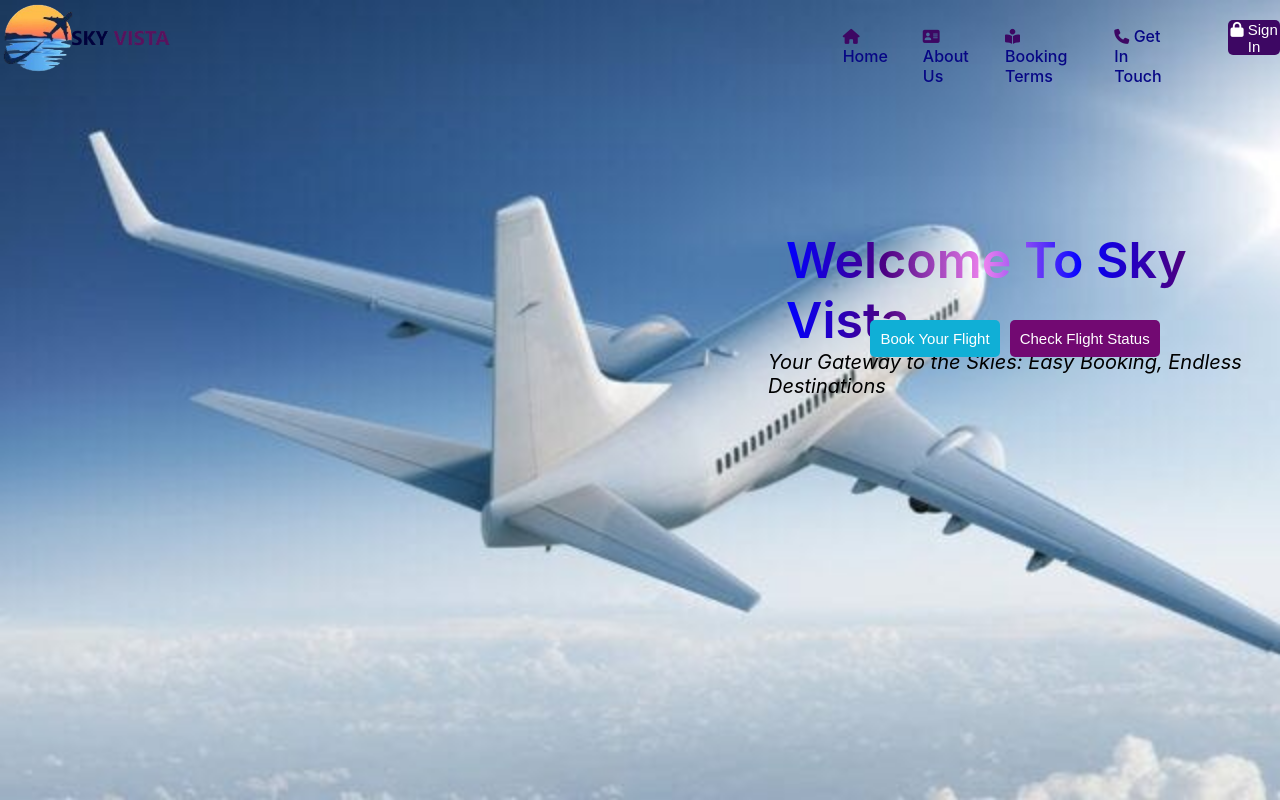
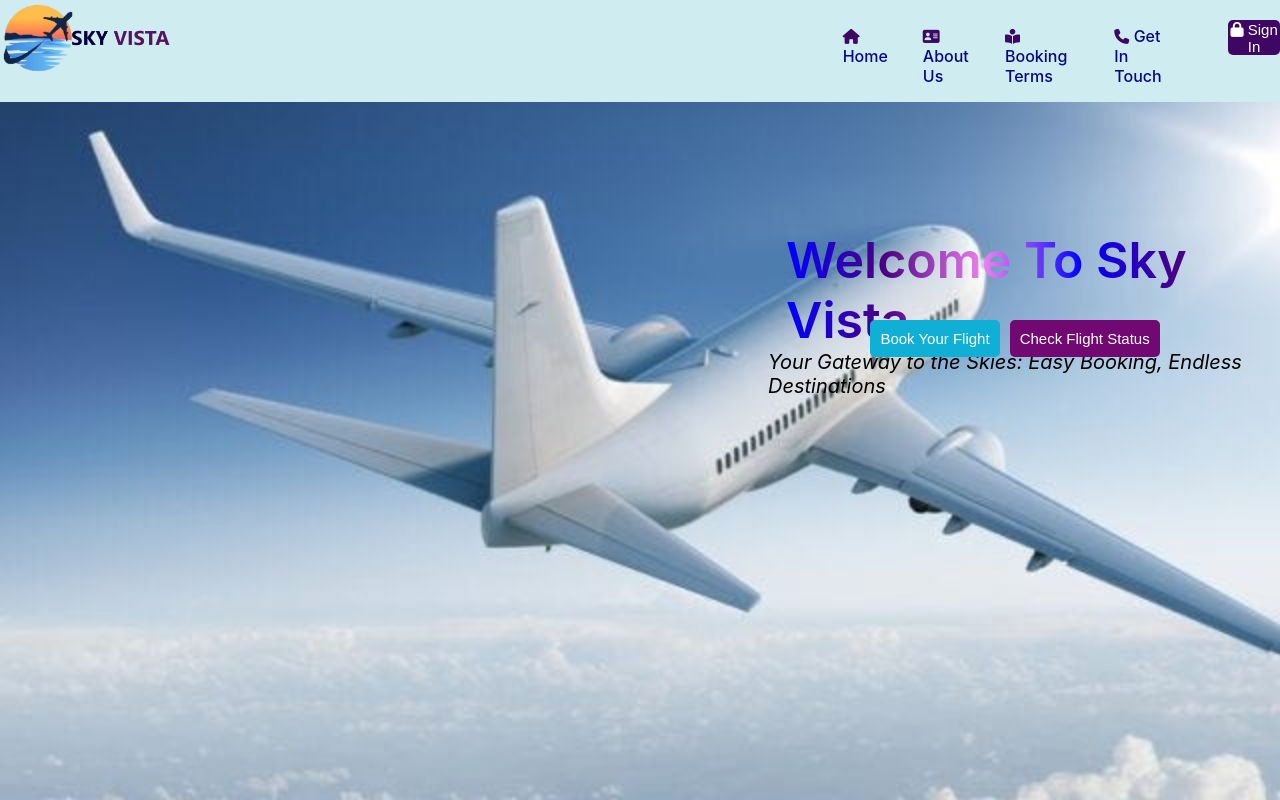
Before and after one commit to SakshiRastogi1302/Flight-Tracking-Application, a React (Create React App) app in the folder Frontend/: page / in a window 1280 px wide. Built offline with nearby package versions, Linux system fonts and the light colour scheme.

Commit message:
made the header component fixed to the page

```diff
--- a/Frontend/src/css/HeaderComponent.css
+++ b/Frontend/src/css/HeaderComponent.css
@@ -4,6 +4,8 @@
     width: 100%;
     position: absolute;
     display: flex;
+    position: fixed;
+    background-color: rgb(207, 236, 240);
 }
 
 /* CSS for airline logo */
```
